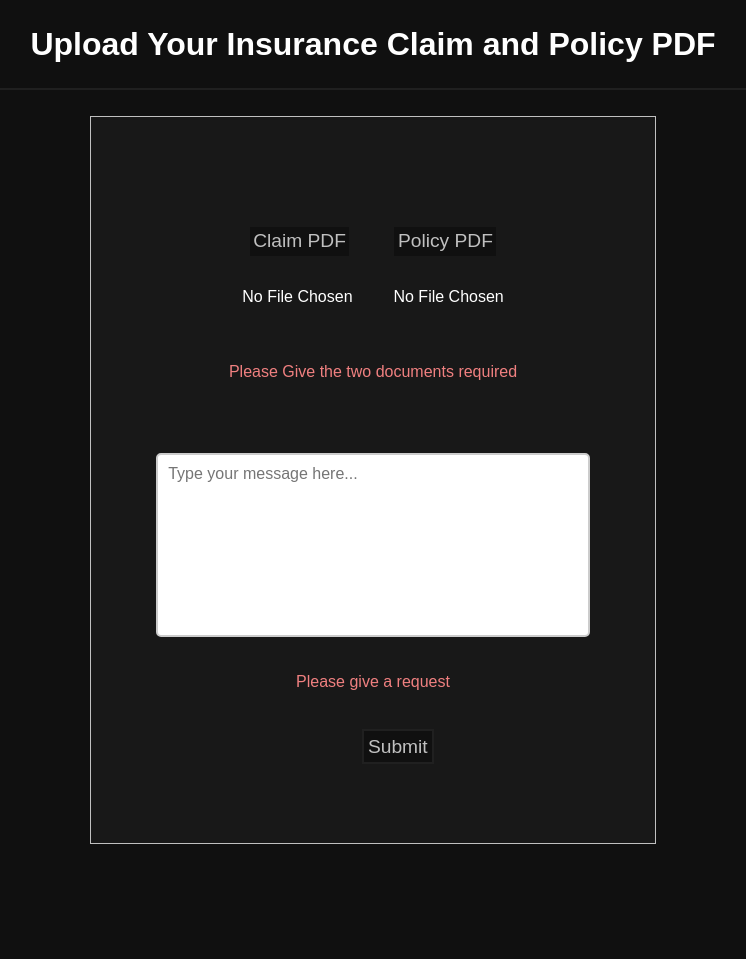
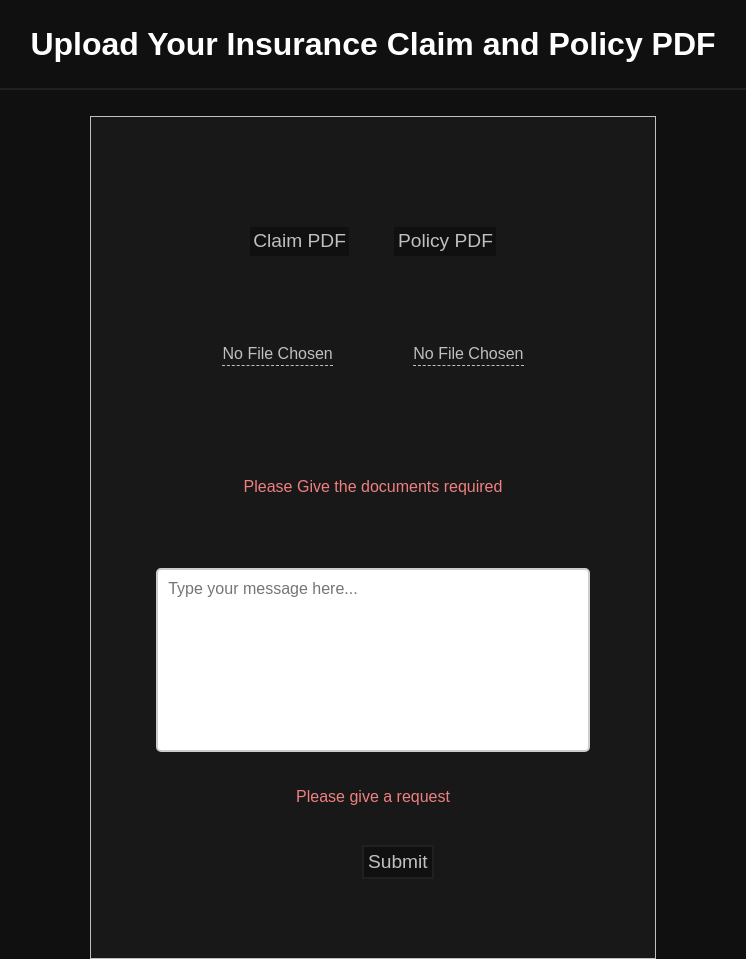
Before and after one commit to Emberalive/ClaimSenseAI, a Flask app: template claimSenseAI_web/templates/index.html in a window 1280 px wide. Shown: the whole page, without its empty margins (267-1013 px from the left). Before the commit the page ends 844 px from the top, so only its background shows below. Run offline with Flask 3, Linux system fonts and the light colour scheme; the template is opened without the code that fills it, so the values that code supplies are empty.

Commit message:
update the web main page to allow for multiple documents as well as the css, and allowed the html to be rendered in the response page

```diff
--- a/claimSenseAI_web/static/css/css.css
+++ b/claimSenseAI_web/static/css/css.css
@@ -12,7 +12,7 @@ body {
     font-size: 1em;
 }
 
-h1 {
+#title > h1 {
     color: white;
     text-align: center;
     margin: 2%;
@@ -26,8 +26,7 @@ h1 {
 
 #response {
     width : 40%;
-    margin : 0 auto;
-    margin-top: 2%;
+    margin: 2% auto 0;
     padding: 2%;
     border: 1px solid #C0C0C0;
     background-color: #181818;
@@ -166,9 +165,19 @@ input[type="file"] {
     color: #C0C0C0;
 }
 
-p {
+#response > form > p {
     text-align: center;
     color: lightcoral;
+}
+
+li {
+    list-style-type: none;
+    color: #C0C0C0;
+    padding-bottom: 2%;
+    margin-top: 0.5%;
+    border-bottom: 1px dashed #C0C0C0;
+    width: 100%;
+    text-align: center;
 }
 
 .hidden {
@@ -214,6 +223,7 @@ p {
 }
 
 #prompt {
+    color: black;
     max-width: 80%;
     min-width: 80%;
     width: 80%;
--- a/claimSenseAI_web/templates/Auth.html
+++ b/claimSenseAI_web/templates/Auth.html
@@ -3,8 +3,9 @@
 <head>
     <meta charset="UTF-8">
     <meta name="viewport" content="width=device-width, initial-scale=1.0">
+    <link rel="icon" href="{{ url_for('static', filename='images/favicon.ico') }}" type="image/x-icon">
     <link rel="stylesheet" href="{{ url_for('static', filename='css/css.css') }}">
-    <link rel="stylesheet" href="../static/css/css.css">
+<!--    <link rel="stylesheet" href="../static/css/css.css">-->
     <title>Claim Review Results</title>
 </head>
 <body>
--- a/claimSenseAI_web/templates/index.html
+++ b/claimSenseAI_web/templates/index.html
@@ -21,14 +21,18 @@
             <label class="custom_file_upload" for="claim_pdf">Claim PDF</label>
             <label class="custom_file_upload" for="policy_pdf">Policy PDF</label>
           </div>
-            <div class="file_input">
-              <span id="claim_file_name">No File Chosen</span>
-              <span id="policy_file_name">No File Chosen</span>
-            </div>
+              <div class="file_input">
+                <ul style="margin: 30px" id="claim_file_list">
+                  <li>No File Chosen</li>
+                </ul>
+                <ul style="margin: 30px" id="policy_file_list">
+                  <li>No File Chosen</li>
+                </ul>
+              </div>
           </div>
-        <p id="file_warning">Please Give the two documents required</p>
-        <input id="claim_pdf" type="file" name="claim_pdf" required>
-          <input id="policy_pdf" type="file" name="policy_pdf" required>
+        <p id="file_warning">Please Give the documents required</p>
+        <input id="claim_pdf" type="file" name="claim_pdf" multiple required>
+          <input id="policy_pdf" type="file" name="policy_pdf" multiple required>
         <div class="center">
           <label for="prompt"></label>
           <textarea id="prompt" name="prompt" rows="4" cols="50" placeholder="Type your message here..." required></textarea>
--- a/claimSenseAI_web/templates/login_failed.html
+++ b/claimSenseAI_web/templates/login_failed.html
@@ -3,6 +3,7 @@
 <head>
   <meta charset="UTF-8">
   <meta name="viewport" content="width=device-width, initial-scale=1.0">
+  <link rel="icon" href="{{ url_for('static', filename='images/favicon.ico') }}" type="image/x-icon">
   <link rel="stylesheet" href="{{ url_for('static', filename='css/css.css') }}">
   <link rel="stylesheet" href="../static/css/css.css">
   <title>Claim Review Results</title>
--- a/claimSenseAI_web/templates/response_page.html
+++ b/claimSenseAI_web/templates/response_page.html
@@ -3,6 +3,7 @@
 <head>
     <meta charset="UTF-8">
     <meta name="viewport" content="width=device-width, initial-scale=1.0">
+    <link rel="icon" href="{{ url_for('static', filename='images/favicon.ico') }}" type="image/x-icon">
     <link rel="stylesheet" href="{{ url_for('static', filename='css/css.css') }}">
     <link rel="stylesheet" href="../static/css/css.css">
     <title>Claim Review Results</title>
@@ -13,7 +14,7 @@
     <h1>AI Claim Review</h1>
     </div>
     <div id="response">
-        {{ review_output }}
+        {{ review_output|safe }}
     </div>
     <a id="resButton" href="{{ url_for('home') }}">Go back</a>
     <script src="https://cdn.jsdelivr.net/npm/marked/marked.min.js"></script>
```
Also changed, not shown: claimSenseAI_web/static/js/js.js (+17 -16 lines).
